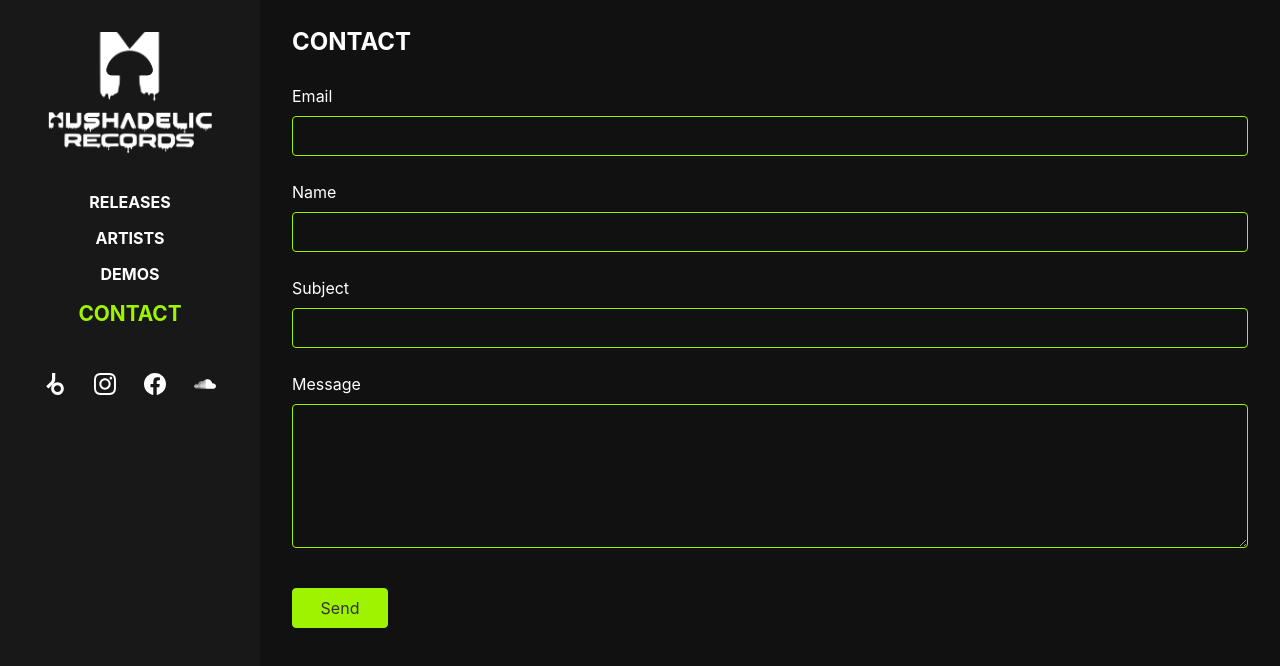
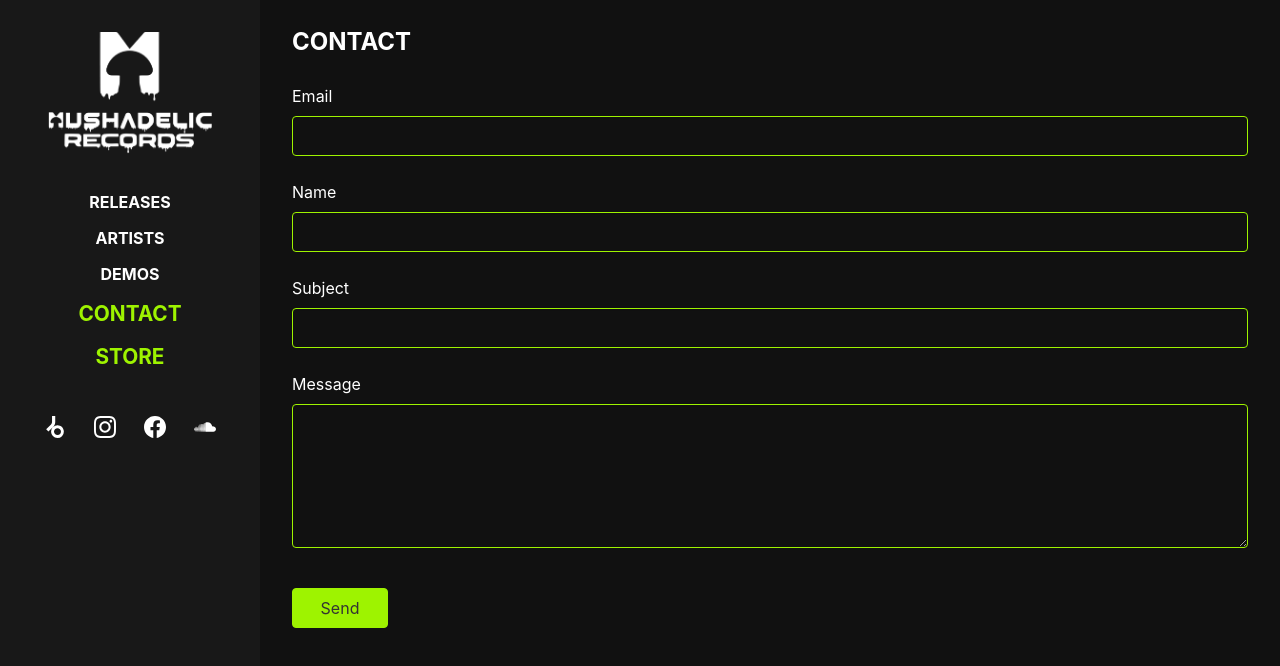
Before and after one commit to danielalves96/mushadelic-records, a Next.js app: page /contact in a window 1280 px wide. Shown: the top 666 px of the page. Built offline with nearby package versions, Linux system fonts and the light colour scheme; what urql would draw is missing.

Commit message:
feat: add store link

```diff
--- a/src/components/Sidebar/index.tsx
+++ b/src/components/Sidebar/index.tsx
@@ -41,6 +41,15 @@ export const Sidebar = () => {
         <div className={route === `/contact` ? styles.selectedMenu : ``}>
           <Link href="/contact">Contact</Link>
         </div>
+        <div className={route === `/contact` ? styles.selectedMenu : ``}>
+          <a
+            target="_blank"
+            rel="noreferrer"
+            href="https://mushadelicrecords.lojavirtualnuvem.com.br/"
+          >
+            Store
+          </a>
+        </div>
 
         <div className={styles.socialNetworks}>
           <a
```
